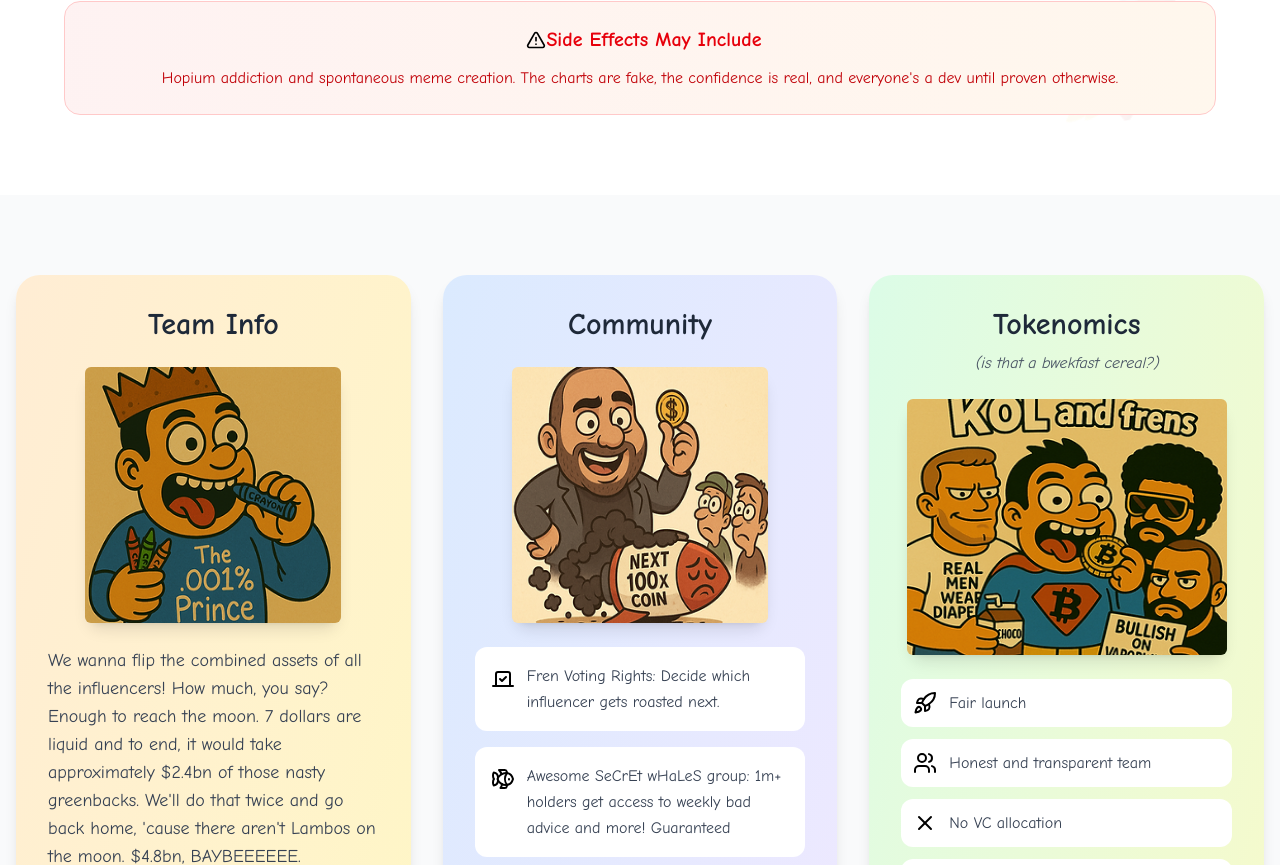
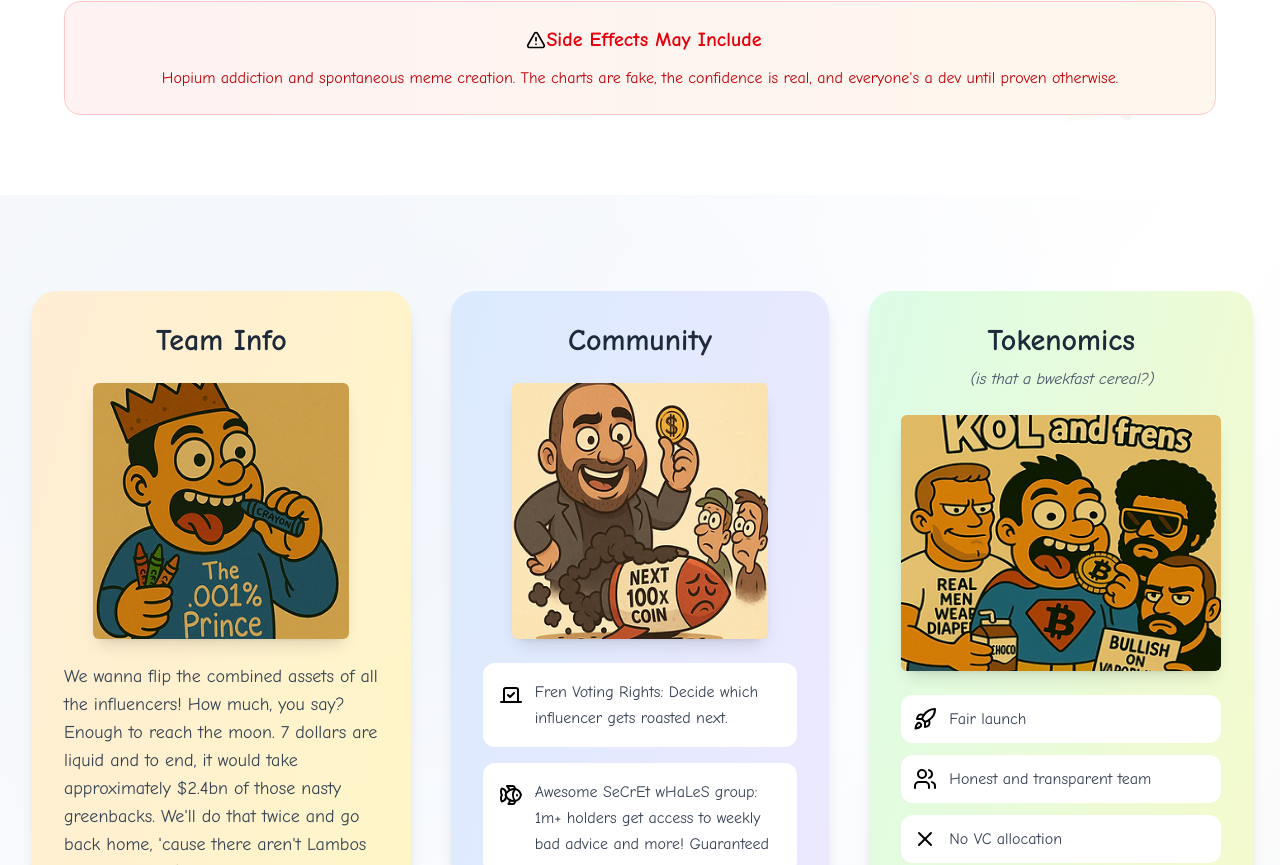
Before and after one commit to Olaosebikancodes/kol-and-frens, a React (Vite) app: page / in a window 1280 px wide. Shown: the part 1875-2740 px from the top of the page. Built offline with nearby package versions, Linux system fonts and the light colour scheme.

Commit message:
Better styling

```diff
--- a/index.html
+++ b/index.html
@@ -4,7 +4,6 @@
     <meta charset="UTF-8" />
     <meta name="viewport" content="width=device-width, initial-scale=1.0" />
     <title>KOL and frens</title>
-<!-- Add to public/index.html -->
 <link href="https://fonts.googleapis.com/css2?family=Comic+Neue:wght@300;400;700&display=swap" rel="stylesheet">
   </head>
   <body>
--- a/src/App.jsx
+++ b/src/App.jsx
@@ -17,12 +17,21 @@ function App() {
       <Navigation />
       <Hero />
       <About />
-      <section className="py-20 bg-gray-50">
-        <div className="container mx-auto px-4">
-          <div className="grid lg:grid-cols-3 gap-8">
-            <TeamInfo />
-            <Community />
-            <Tokenomics />
+      <section className="py-16 md:py-20 lg:py-24 bg-gradient-to-br from-gray-50 via-white to-gray-100 relative overflow-hidden w-full">
+        <div className="absolute inset-0 bg-[radial-gradient(circle_at_30%_20%,rgba(59,130,246,0.05),transparent_50%)]"></div>
+        <div className="absolute inset-0 bg-[radial-gradient(circle_at_70%_80%,rgba(16,185,129,0.05),transparent_50%)]"></div>
+
+        <div className="container mx-auto px-4 sm:px-6 lg:px-8 relative z-10">
+          <div className="grid grid-cols-1 md:grid-cols-2 lg:grid-cols-3 gap-6 md:gap-8 lg:gap-10 max-w-7xl mx-auto items-stretch">
+            <div className="w-full flex">
+              <TeamInfo />
+            </div>
+            <div className="w-full flex">
+              <Community />
+            </div>
+            <div className="w-full md:col-span-2 lg:col-span-1 flex">
+              <Tokenomics />
+            </div>
           </div>
         </div>
       </section>
--- a/src/components/NavBar.jsx
+++ b/src/components/NavBar.jsx
@@ -79,7 +79,7 @@ export default function Navigation () {
   return (
     <nav
       className={`
-      fixed top-0 left-0 right-0 z-50 transition-all duration-300
+      fixed top-0 left-0 right-0 z-50 transition-all duration-300 w-full
       ${
         isScrolled
           ? "bg-white/95 backdrop-blur-lg shadow-lg border-b border-gray-200"
```
